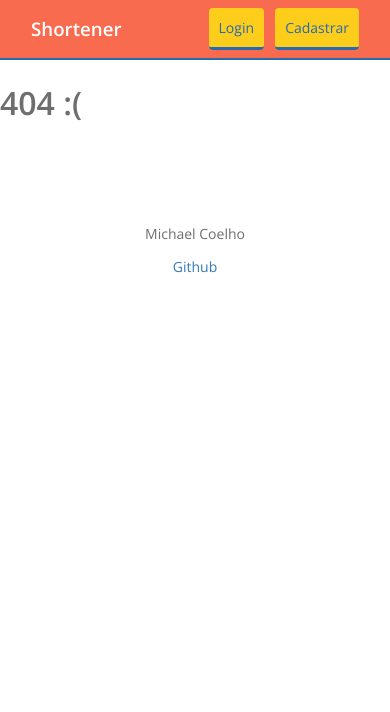
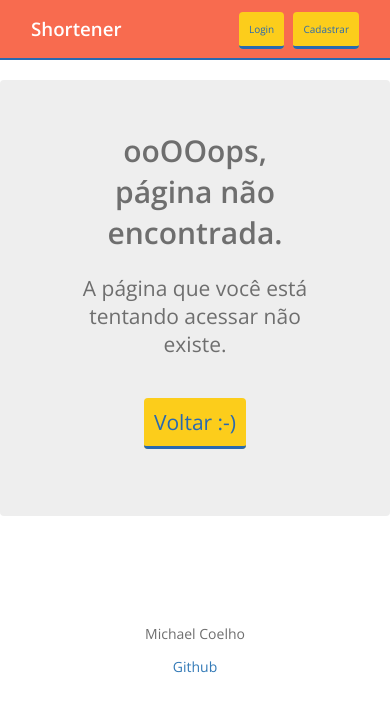
Before and after one commit to michaeltcoelho/shortener, a Django app: template core/templates/404.html in a window 390 px wide. Shown: the top 712 px of the page. Run offline with Django 3.2, Linux system fonts and the light colour scheme; the template is opened without the code that fills it, so the values that code supplies are empty; style sheets or scripts are compiled from the project's sources.

Commit message:
responsive fixed

```diff
--- a/core/static/assets/sass/style.scss
+++ b/core/static/assets/sass/style.scss
@@ -139,6 +139,26 @@ a {
             width: 100%;
         }
     }
+
+    @media screen and (max-width: 480px) {
+
+        padding-left: 1.5em;
+
+        > div:first-child {
+            width: 100%;
+        }
+
+        > div:last-child {
+            float: left;
+            width: 100%;
+            button {
+                top: 10px;
+                position: relative;
+                margin-left: 0px;
+                width: 100%;
+            }
+        }
+    }
 }
 
 #shortener-content {
@@ -151,6 +171,14 @@ a {
 
 #signup-form {
     width: 60%;
+
+    @media screen and (max-width: 480px) {
+        width: 100%;
+    }
+
+    @media screen and (max-width: 640px) {
+        width: 100%;
+    }
 }
 
 #shortened {
@@ -198,6 +226,36 @@ a {
     .author {
         text-align: center;
         font-size: 14px;
+    }
+}
+
+
+.error
+{
+    padding: 2em 5em;
+    margin-bottom: 30px;
+    font-size: 20px;
+    color: inherit;
+    background-color: #eee;
+    text-align: center;
+    @include radius(4px);
+
+    h1 {
+      color: inherit;
+    }
+
+    p {
+      margin-bottom: 50px;
+      font-size: 21px;
+      font-weight: 200;
+    }
+
+    @media screen and (max-width: 480px) {
+        font-size: 10px;
+    }
+
+    @media screen and (max-width: 640px) {
+        font-size: 15px;
     }
 }
 
@@ -274,6 +332,13 @@ a {
                 border-bottom: 3px solid $yellow;
                 color: $yellow;
             }
+        }
+    }
+
+    @media screen and (max-width: 480px) {
+
+        li {
+         font-size: 10px;
         }
     }
 }
--- a/core/static/css/style.css
+++ b/core/static/css/style.css
@@ -97,6 +97,19 @@ a {
       margin-left: 10px;
       padding: 1.050em;
       width: 100%; }
+  @media screen and (max-width: 480px) {
+    #shortener-form {
+      padding-left: 1.5em; }
+      #shortener-form > div:first-child {
+        width: 100%; }
+      #shortener-form > div:last-child {
+        float: left;
+        width: 100%; }
+        #shortener-form > div:last-child button {
+          top: 10px;
+          position: relative;
+          margin-left: 0px;
+          width: 100%; } }
 
 #shortener-content {
   display: block;
@@ -107,6 +120,12 @@ a {
 
 #signup-form {
   width: 60%; }
+  @media screen and (max-width: 480px) {
+    #signup-form {
+      width: 100%; } }
+  @media screen and (max-width: 640px) {
+    #signup-form {
+      width: 100%; } }
 
 #shortened {
   float: left;
@@ -143,6 +162,29 @@ a {
   #footer .author {
     text-align: center;
     font-size: 14px; }
+
+.error {
+  padding: 2em 5em;
+  margin-bottom: 30px;
+  font-size: 20px;
+  color: inherit;
+  background-color: #eee;
+  text-align: center;
+  -webkit-border-radius: 4px;
+  -moz-border-radius: 4px;
+  border-radius: 4px; }
+  .error h1 {
+    color: inherit; }
+  .error p {
+    margin-bottom: 50px;
+    font-size: 21px;
+    font-weight: 200; }
+  @media screen and (max-width: 480px) {
+    .error {
+      font-size: 10px; } }
+  @media screen and (max-width: 640px) {
+    .error {
+      font-size: 15px; } }
 
 /*
     components
@@ -201,6 +243,9 @@ a {
         background-color: #2969B0;
         border-bottom: 3px solid #FCCD1B;
         color: #FCCD1B; }
+  @media screen and (max-width: 480px) {
+    .menu-list li {
+      font-size: 10px; } }
 
 .btn {
   background-color: #FCCD1B;
--- a/core/templates/404.html
+++ b/core/templates/404.html
@@ -5,6 +5,12 @@
 
 {% block content %}
 
-        <h1>404 :( </h1>
+  <div class="container error">
+      <h1>ooOOops, página não encontrada.</h1>
+      <p>A página que você está tentando acessar não existe.</p>
+      <p>
+          <a class="btn" href="{% url 'core:home' %}">Voltar :-)</a>
+      </p>
+  </div>
 
 {% endblock content %}
--- a/shortener/settings.py
+++ b/shortener/settings.py
@@ -28,7 +28,7 @@ DEBUG = True
 
 TEMPLATE_DEBUG = DEBUG
 
-ALLOWED_HOSTS = [ 'localhost:8000', ]
+ALLOWED_HOSTS = [ '*', 'localhost:8000', ]
 
 # Application User
 
@@ -41,8 +41,6 @@ AUTHENTICATION_BACKENDS = (
 # Application definition
 
 INSTALLED_APPS = (
-    'django.contrib.admin',
-    'django.contrib.auth',
     'django.contrib.contenttypes',
     'django.contrib.sessions',
     'django.contrib.messages',
--- a/shortener/urls.py
+++ b/shortener/urls.py
@@ -1,7 +1,5 @@
 from django.conf.urls import patterns, include, url
-from django.contrib import admin
 
 urlpatterns = patterns('',
     url(r'', include('core.urls', namespace='core')),
-    # url(r'^admin/', include(admin.site.urls)),
 )
```
Also changed, not shown: 1 other file.
